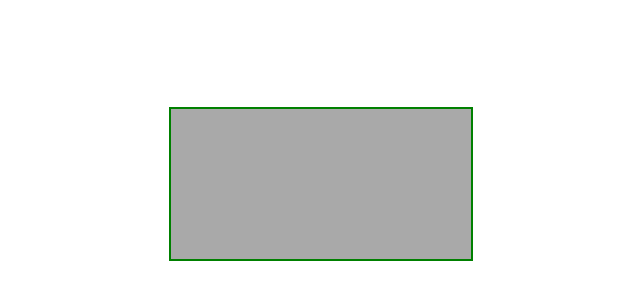
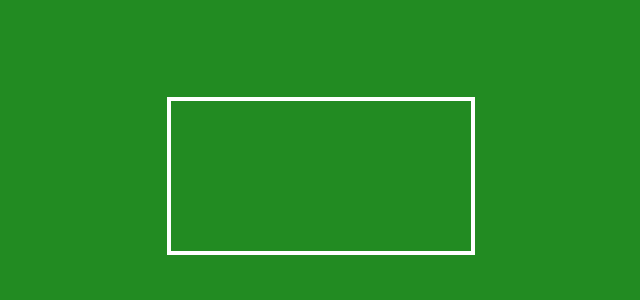
Before and after one commit to szczepaniakmichal/ping-pong, a plain HTML site: page index.html in a window 1280 px wide. Shown: the part 224-524 px from the top of the page, without its empty margins (319-959 px from the left). Drawn offline with Linux system fonts and the light colour scheme.

Commit message:
upgrade style
do not use css to canvas. Only generals style.

```diff
--- a/style.css
+++ b/style.css
@@ -1,11 +1,17 @@
+*{
+    margin: 0;
+    padding: 0;
+
+}
+
 body{
     height: 100vh;
     display: flex;
     justify-content: center;
     align-items: center;
+    background-color: forestgreen;
 }
 
 canvas{
-    border: 2px solid green;
-    background-color: darkgrey;
+    border: solid 4px white;
 }
```
